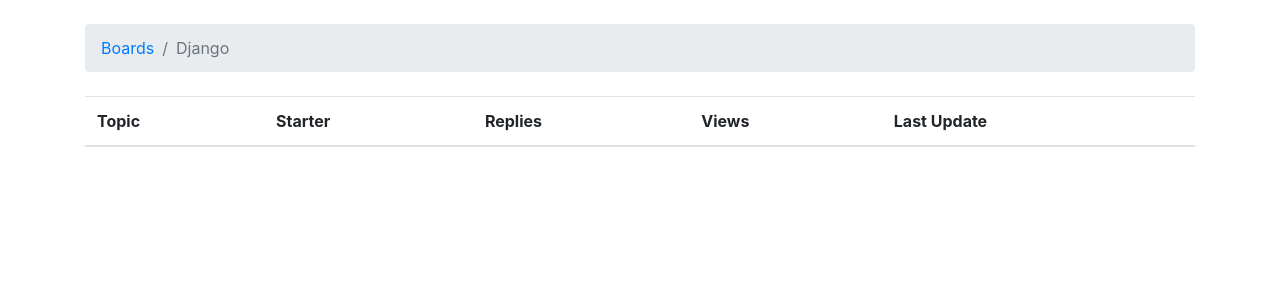
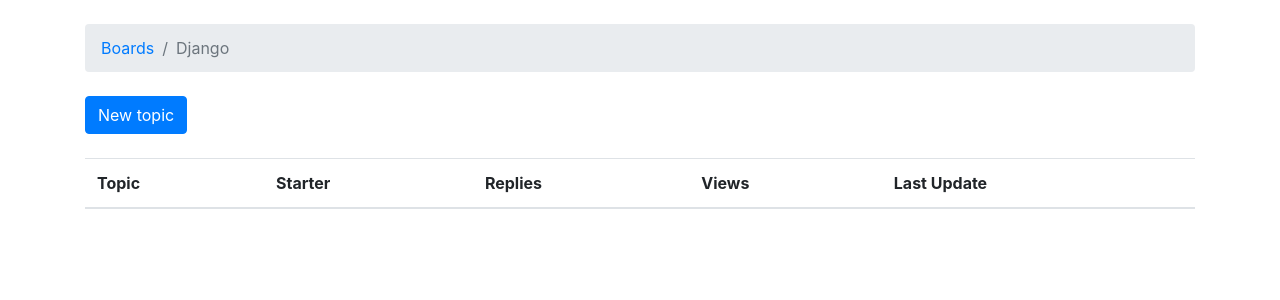
Before and after one commit to NormanBro/PSMLJRPE, a Django app: page /boards/1/ in a window 1280 px wide. Shown: the part 56-356 px from the top of the page. Run offline with Django 3.2, Linux system fonts and the light colour scheme; data comes from the database, SQL or seed files in the repository; data that the repository does not hold is empty; some libraries are stand-ins or nearby versions; some web fonts are replaced.

Commit message:
update topic

```diff
--- a/MySMLJRPE/template/topics.html
+++ b/MySMLJRPE/template/topics.html
@@ -11,6 +11,10 @@
 {% endblock %}
 
 {% block content %}
+<div class="mb-4">
+  <a href="{% url 'new_topic' board.pk %}" class="btn btn-primary">New topic</a>
+</div>
+
 <table class="table">
   <thead class="thead-inverse">
     <tr>
```
